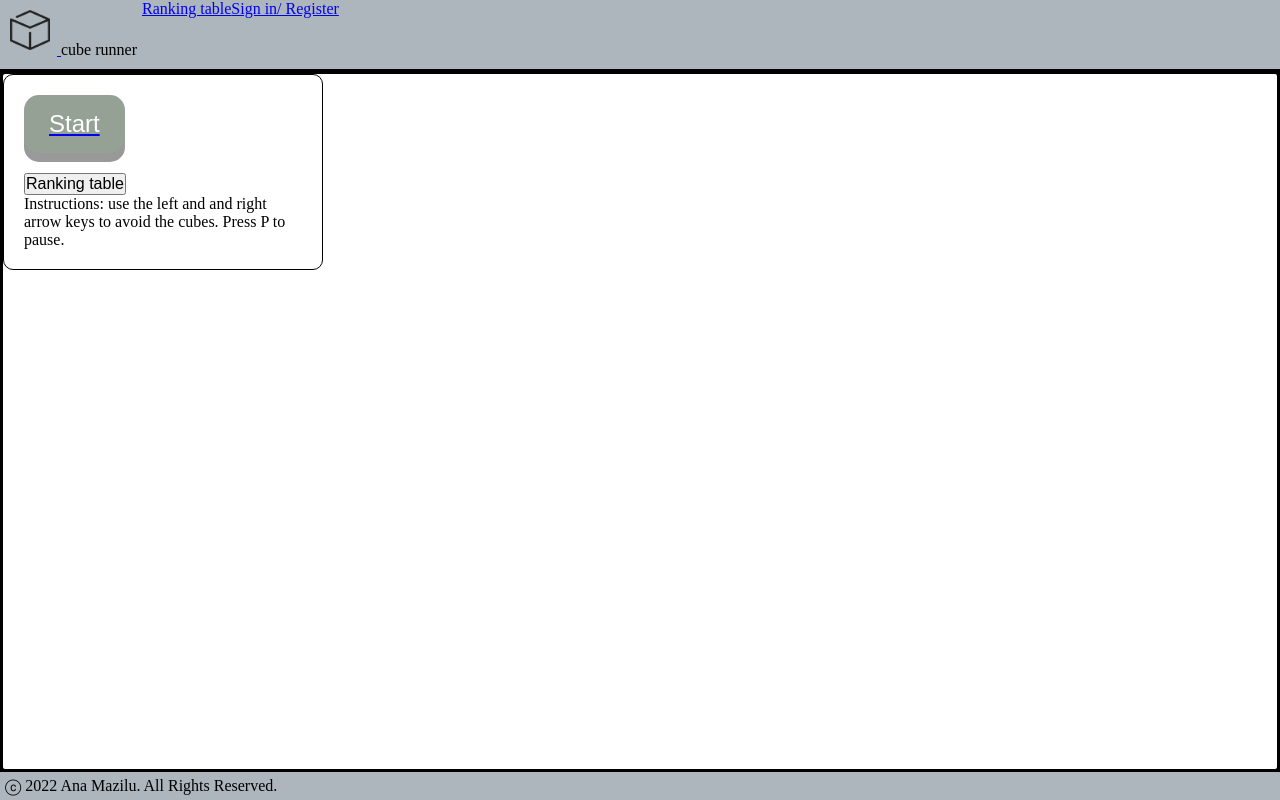
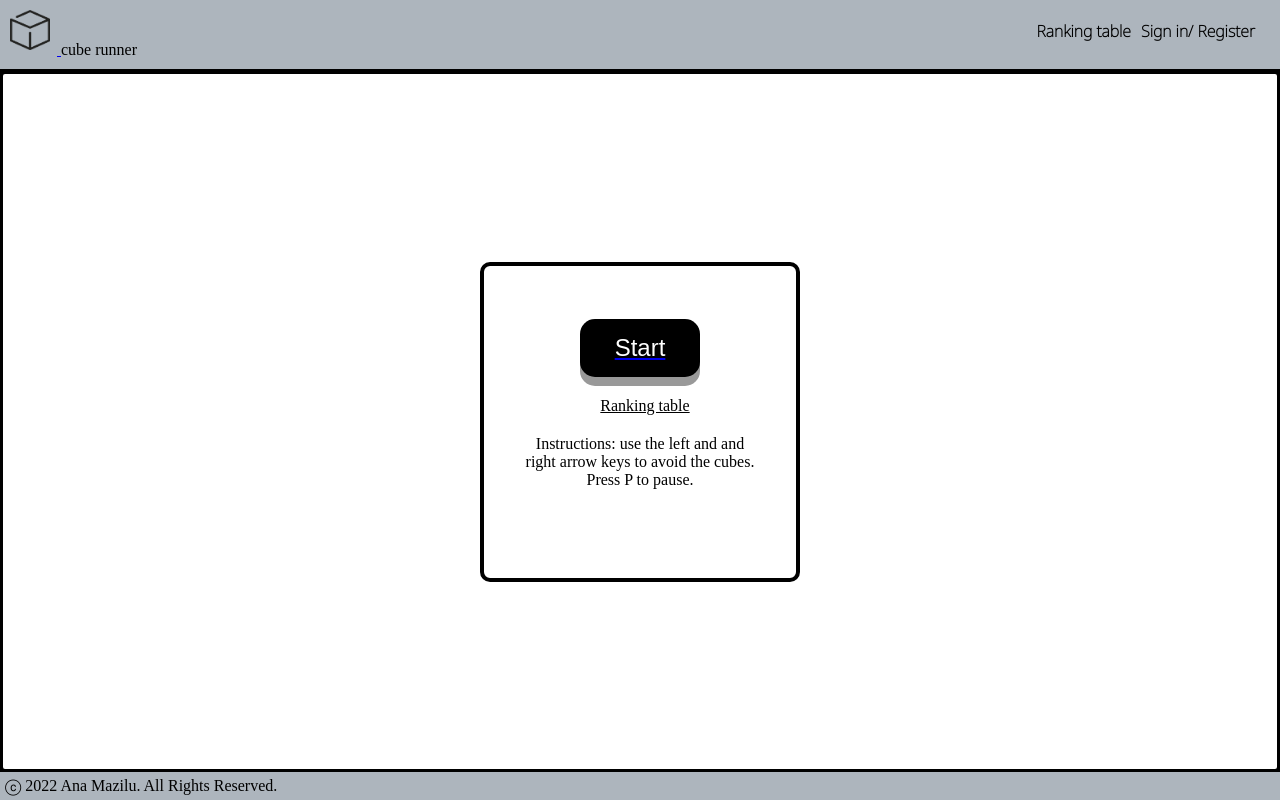
Before and after one commit to AnaMaziluu/coursework-game, a PHP site: page / in a window 1280 px wide. Run offline with PHP 8.4, Linux system fonts and the light colour scheme.

Commit message:
styled the navbar

```diff
--- a/common.php
+++ b/common.php
@@ -11,9 +11,13 @@ function outputHeader($title){
         <link rel="icon" type="image/x-icon" href="./images/logo.png">
         <meta name="description" content="">
         <meta name="viewport" content="width=device-width, initial-scale=1">
-        <link rel="stylesheet" href="style.css">
+        <link rel="stylesheet" href="style.css">';
 
-        <link rel="preconnect" href="https://fonts.googleapis.com">
+        if($title == "Cube Runner"){
+            echo '<script src="https://cdn.babylonjs.com/babylon.js"></script>';
+        }
+
+        echo '<link rel="preconnect" href="https://fonts.googleapis.com">
         <link rel="preconnect" href="https://fonts.gstatic.com" crossorigin>
         <link href="https://fonts.googleapis.com/css2?family=Noto+Sans:wght@100&display=swap" rel="stylesheet">
     </head>
@@ -34,6 +38,7 @@ function outputBannerNavigation($pageName){
         </a>
     </div>';
 
+    echo '<div class="menu">';
     for($x = 0; $x < count($linkNames); $x++){
         echo '<a ';
         if($linkNames[$x] == $pageName){
@@ -43,6 +48,8 @@ function outputBannerNavigation($pageName){
     }
 
     echo '</div>';
+    echo '</div>';
+
 }
 
 //Outputs closing body tag and closing HTML tag
--- a/gamePage.php
+++ b/gamePage.php
@@ -9,9 +9,10 @@
 
 <!-- Contents of the page -->
 <div class="main-page-wrap">
-        <p>here comes the game</p>
+    <canvas id="canvas"></canvas>
 </div>
 
+<script src="game.js" async defer></script>
 
 <?php
     //Output the footer
--- a/index.php
+++ b/index.php
@@ -10,9 +10,13 @@
 <!-- Contents of the page -->
 <div class="main-page-wrap">
     <div class="main-box">
-        <a href="gamePage.php"><button id="start-button"><span>Start</span></button></a>
-        <a href="rankingTable.php"><button id="ranking-table-button">Ranking table</button></a>
-        <div><p>Instructions: use the left and and right arrow keys to avoid the cubes. Press P to pause.</p></div>
+
+        <div class="elements-of-box">
+            <a href="gamePage.php"><button id="start-button"><span>Start</span></button></a>
+            <a href="rankingTable.php" id="ranking-table-button">Ranking table</a>
+            <p>Instructions: use the left and and right arrow keys to avoid the cubes. Press P to pause.</p>
+        </div>
+
     </div>
 </div>
 
--- a/style.css
+++ b/style.css
@@ -7,6 +7,11 @@
     font-size: 100%;
   }
 
+/* Setting all the available space for the canvas */
+  #canvas {
+    width: 100%;
+    height: 100%;
+}
 /* Positioning elements of the page */
 
 
@@ -50,6 +55,14 @@ body {
 .menu {
     float: right;
     padding: 20px;
+}
+
+/* !!! NU MERGE!!!  ??????????????????????????? */
+
+ a.selected {
+    width: 800px;
+    background-color: maroon;
+    padding: 10px;
 }
 
 
@@ -96,16 +109,32 @@ body {
     flex: 1 0 auto;
     border: 3px solid black;
     border-radius: 5px;
+    position: relative;
 }
 
 .main-box {
-    border: 1px solid black;
+    border: 4px solid rgb(0, 0, 0);
     border-radius: 10px;
     padding: 20px;
-    max-width: 20em;
-    max-height: 20em;
+    width: 20em;
+    height: 20em;
+    margin: auto;
+    position: absolute;
+    top: 50%;
+    left: 50%;
+    -ms-transform: translate(-50%, -50%);
+    transform: translate(-50%, -50%);
+    margin: auto;
 }
 
+.main-box * {
+    margin: auto;
+    text-align: center;
+    padding: 15px 10px 15px 10px;
+}
+
+
+    /* Styling the Start button */
 #start-button {
     display: block;
     padding: 15px 25px;
@@ -116,20 +145,33 @@ body {
     text-decoration: none;
     outline: none;
     color: #fff;
-    background-color: #95a195;
+    background-color: #000000;
     border: none;
     border-radius: 15px;
     box-shadow: 0 9px #999;
 }
 
+/* !!!!!!! nu merge */
+#start-button span {
+    text-decoration: none;
+}
 
 
 #start-button:hover {
-    background-color: #505150
+    background-color: #9c9e9c;
 }
 
 #start-button:active {
-    background-color: #808480;
+    background-color: #164d67;
     box-shadow: 0 5px #666;
     transform: translateY(4px);
 }
+
+
+.elements-of-box * {
+    padding-top: 20px;
+}
+
+#ranking-table-button {
+    color: black;
+}
```
Also changed, not shown: game.js (added, +112 -0 lines), 1 other file.
